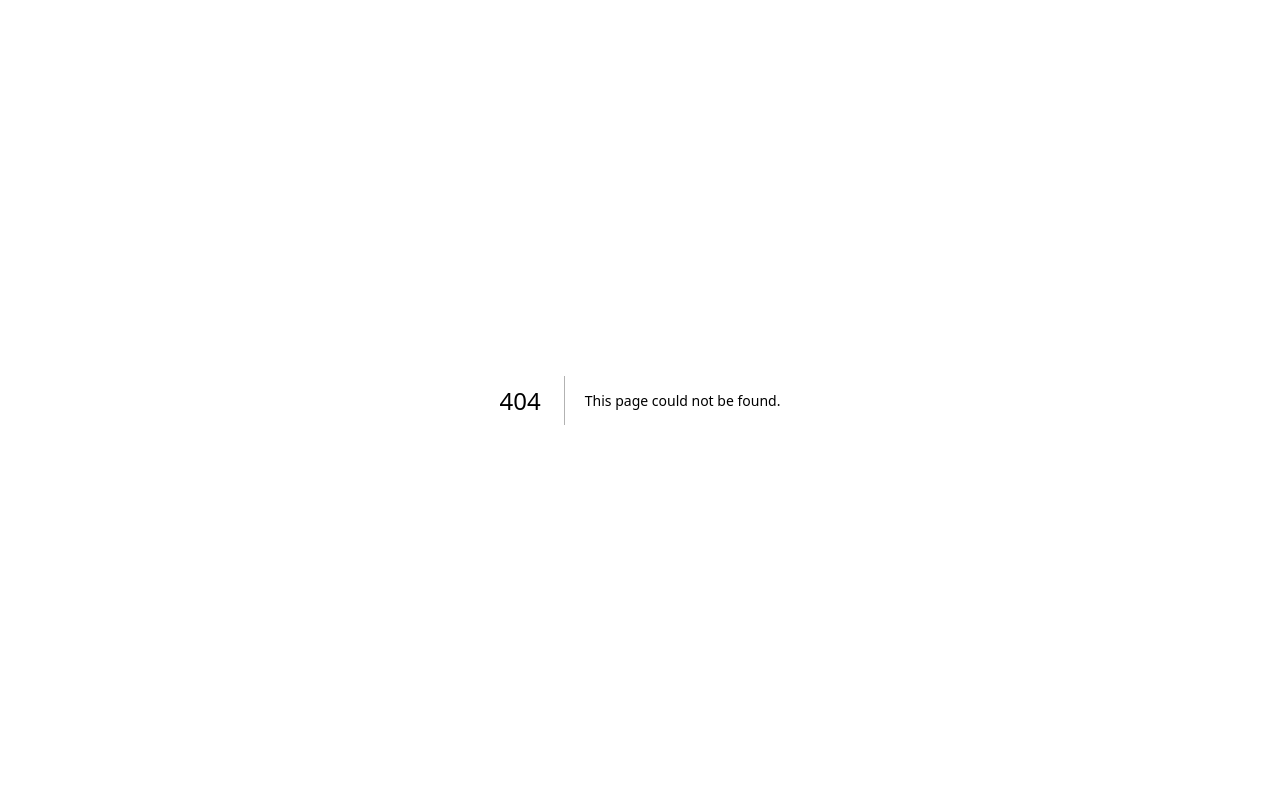
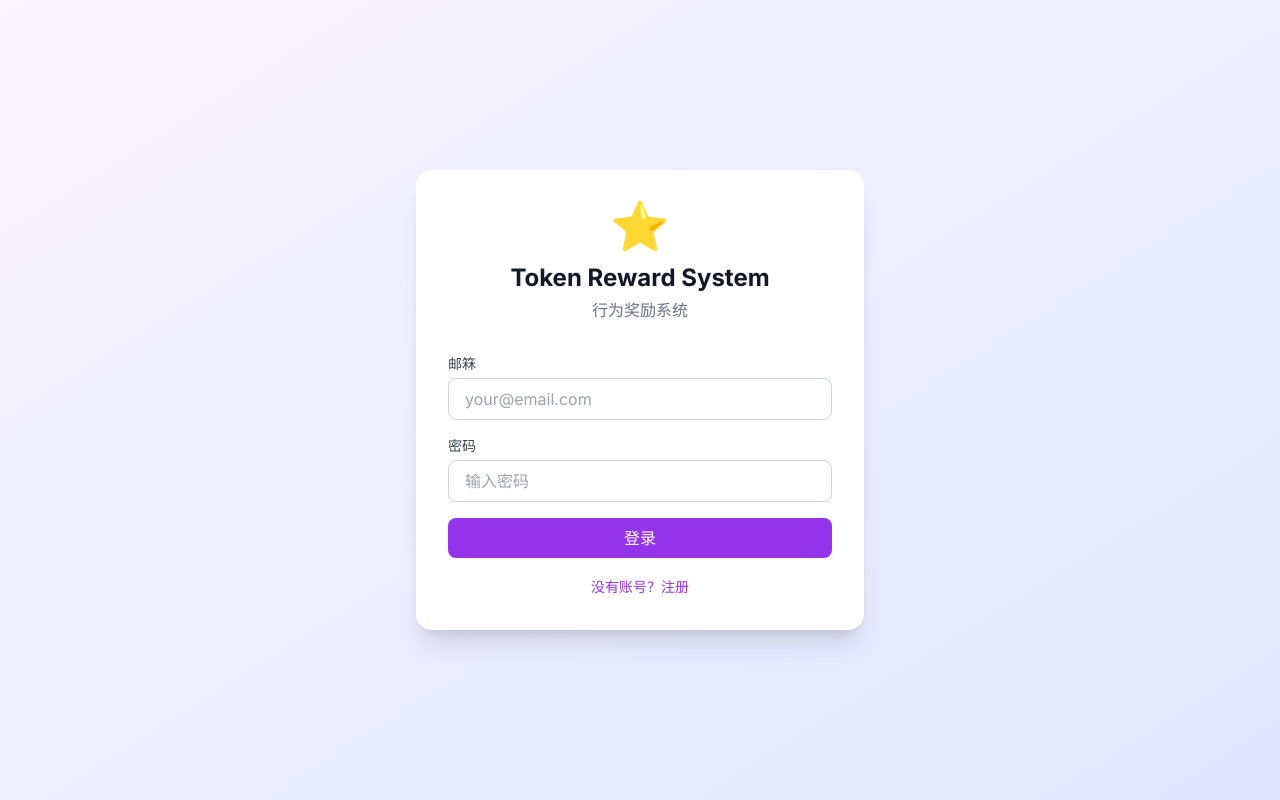
Before and after one commit to qiutan-crypto/token-reward-system, a Next.js app: page /login in a window 1280 px wide. Before the commit this address had no page. Built offline with nearby package versions, Linux system fonts and the light colour scheme; no server answers.

Commit message:
Add app/login/page.tsx

```diff
--- /dev/null
+++ b/app/login/page.tsx
@@ -0,0 +1,97 @@
+'use client'
+
+import { useState } from 'react'
+import { useRouter } from 'next/navigation'
+import { createClient } from '@/lib/supabase/client'
+
+export default function LoginPage() {
+  const [email, setEmail] = useState('')
+  const [password, setPassword] = useState('')
+  const [loading, setLoading] = useState(false)
+  const [error, setError] = useState('')
+  const [isRegister, setIsRegister] = useState(false)
+  const router = useRouter()
+  const supabase = createClient()
+
+  const handleSubmit = async (e: React.FormEvent) => {
+    e.preventDefault()
+    setLoading(true)
+    setError('')
+
+    try {
+      if (isRegister) {
+        const { error } = await supabase.auth.signUp({ email, password })
+        if (error) throw error
+        setError('注册成功！请查收邮件确认。')
+      } else {
+        const { error } = await supabase.auth.signInWithPassword({ email, password })
+        if (error) throw error
+        router.push('/parent/dashboard')
+        router.refresh()
+      }
+    } catch (err: unknown) {
+      setError(err instanceof Error ? err.message : '登录失败，请重试')
+    } finally {
+      setLoading(false)
+    }
+  }
+
+  return (
+    <div className="min-h-screen flex items-center justify-center bg-gradient-to-br from-purple-50 to-indigo-100">
+      <div className="bg-white rounded-2xl shadow-xl p-8 w-full max-w-md">
+        <div className="text-center mb-8">
+          <div className="text-5xl mb-3">⭐</div>
+          <h1 className="text-2xl font-bold text-gray-900">Token Reward System</h1>
+          <p className="text-gray-500 mt-1">行为奖励系统</p>
+        </div>
+
+        <form onSubmit={handleSubmit} className="space-y-4">
+          <div>
+            <label className="block text-sm font-medium text-gray-700 mb-1">邮箖</label>
+            <input
+              type="email"
+              value={email}
+              onChange={(e) => setEmail(e.target.value)}
+              required
+              className="w-full px-4 py-2 border border-gray-300 rounded-lg focus:outline-none focus:ring-2 focus:ring-purple-500"
+              placeholder="your@email.com"
+            />
+          </div>
+
+          <div>
+            <label className="block text-sm font-medium text-gray-700 mb-1">密码</label>
+            <input
+              type="password"
+              value={password}
+              onChange={(e) => setPassword(e.target.value)}
+              required
+              className="w-full px-4 py-2 border border-gray-300 rounded-lg focus:outline-none focus:ring-2 focus:ring-purple-500"
+              placeholder="输入密码"
+            />
+          </div>
+
+          {error && (
+            <div className="text-sm text-red-600 bg-red-50 px-4 py-2 rounded-lg">{error}</div>
+          )}
+
+          <button
+            type="submit"
+            disabled={loading}
+            className="w-full bg-purple-600 text-white py-2 px-4 rounded-lg hover:bg-purple-700 disabled:opacity-50 font-medium transition-colors"
+          >
+            {loading ? '处理中...' : isRegister ? '注册' : '登录'}
+          </button>
+        </form>
+
+        <div className="mt-4 text-center">
+          <button
+            onClick={() => setIsRegister(!isRegister)}
+            className="text-purple-600 hover:underline text-sm"
+          >
+            {isRegister ? '已有账号？登录' : '没有账号？注册'}
+          </button>
+        </div>
+      </div>
+    </div>
+  )
+}
```
